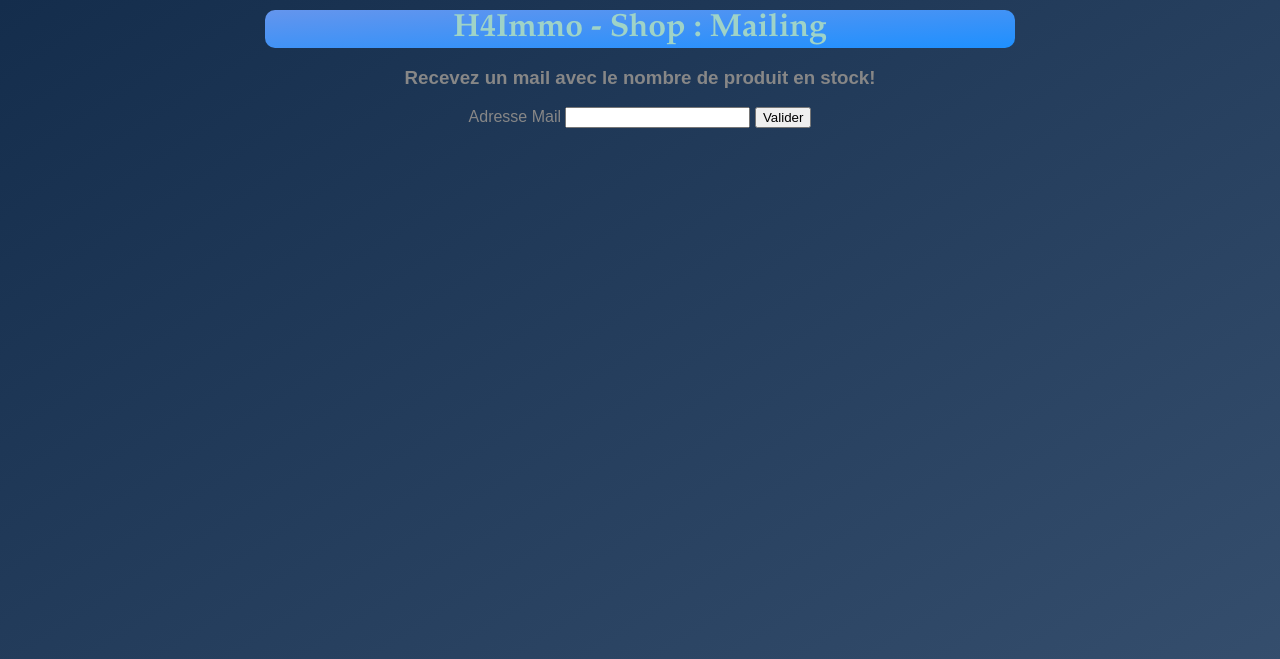
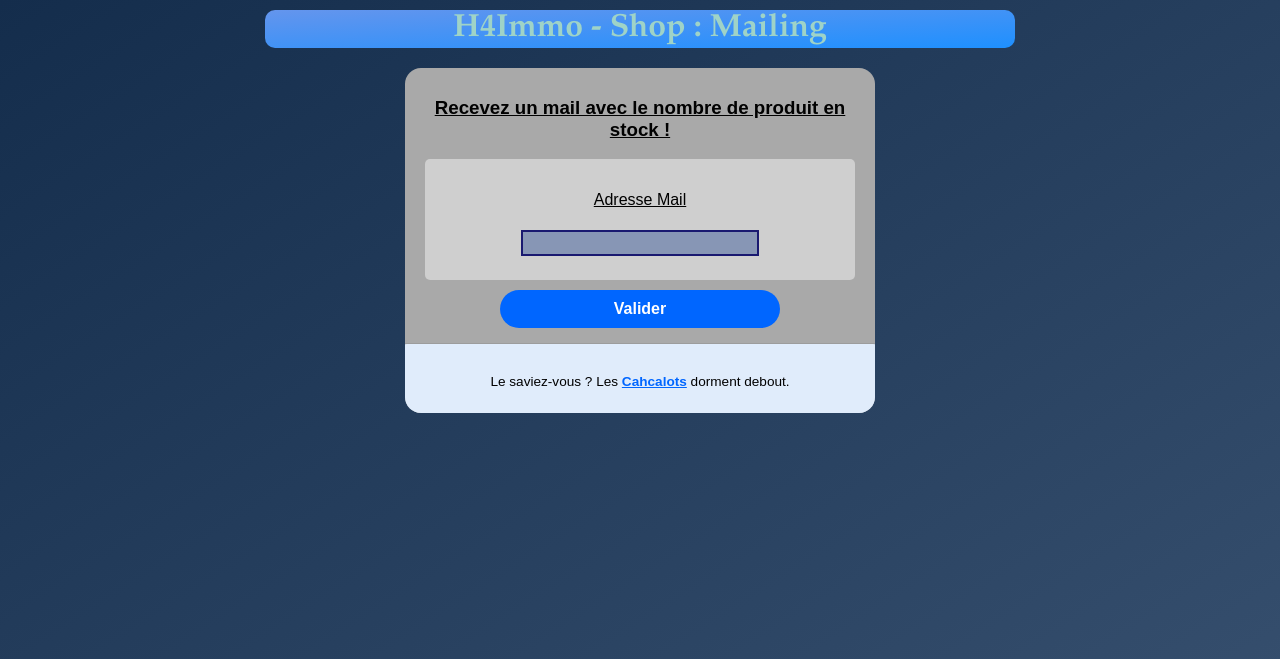
Before and after one commit to Al-Natour-Mazen/SiteWeb-with-Symfony_Project, a Symfony app: template templates/Vue/Product/mailnbproduct.html.twig in a window 1280 px wide. Shown: the top 659 px of the page. Run offline with Twig, Linux system fonts and the light colour scheme; the template is opened without the code that fills it, so the values that code supplies are empty; some libraries are stand-ins or nearby versions.

Commit message:
ajout du css et restructuration du twig

```diff
--- a/public/css/Vue/Products/ListProduct.css
+++ b/public/css/Vue/Products/ListProduct.css
@@ -70,7 +70,7 @@
     background-color: #175b52;
 }
 
-h5{
+h4{
     font-style: italic;
-    color: #385170;
+    color: #142d4c;
 }
--- a/public/css/Vue/Products/mailnbproduct.css
+++ b/public/css/Vue/Products/mailnbproduct.css
@@ -0,0 +1,7 @@
+h3{
+    text-decoration: underline;
+}
+input{
+    width: 60%;
+    align-self: center;
+}
--- a/src/Controller/ProductController.php
+++ b/src/Controller/ProductController.php
@@ -115,5 +115,4 @@ class ProductController extends AbstractController
         }
         return $this->render('Vue/Product/mailnbproduct.html.twig');
     }
-
 }
--- a/templates/Vue/Product/mailnbproduct.html.twig
+++ b/templates/Vue/Product/mailnbproduct.html.twig
@@ -4,12 +4,27 @@
     {{ parent() }} : Mailing
 {% endblock %}
 
+{% block stylesheet %}
+    {{ parent() }}
+    <link rel="stylesheet" href="{{ asset('css/Layouts/Forms.css') }}" type="text/css">
+    <link rel="stylesheet" href="{{ asset('css/Vue/Products/mailnbproduct.css') }}" type="text/css">
+{% endblock%}
+
 {% block vue %}
-    <form method="post">
-        <h3>Recevez un mail avec le nombre de produit en stock!</h3>
-        <label> Adresse Mail
-            <input type="email" name="mail">
-        </label>
-        <input type="submit" value="Valider">
-    </form>
+    <div class="box">
+        <form method="post">
+            <h3 >Recevez un mail avec le nombre de produit en stock !</h3>
+            <div class="container">
+                <label> Adresse Mail</label>
+                <label>
+                    <input type="email" name="mail">
+                </label>
+            </div>
+            <button type="submit" value="Valider"> Valider</button>
+        </form>
+
+        <div class="section">
+            <p>Le saviez-vous ? Les <a href="https://fr.wikipedia.org/wiki/Grand_cachalot" target="_blank">Cahcalots</a> dorment debout.</p>
+        </div>
+    </div>
 {% endblock %}
--- a/templates/Vue/Product/productList.html.twig
+++ b/templates/Vue/Product/productList.html.twig
@@ -54,7 +54,7 @@
             {% endfor %}
         </select>
         <div id="ProductInfo"></div>
-        <h5>Vous voulez savoir combien de produits il nous reste ? c'est par <a href="{{ path('product_mail') }}">ici</a> 🙃</h5>
+        <h4>Vous voulez savoir combien de produits il nous reste ? c'est par <a href="{{ path('product_mail') }}">ici</a> 🙃</h4>
     </div>
 
     {# l'utilisateur sélectionne un produit dans le menu déroulant, l'événement récupérera l'ID
```
